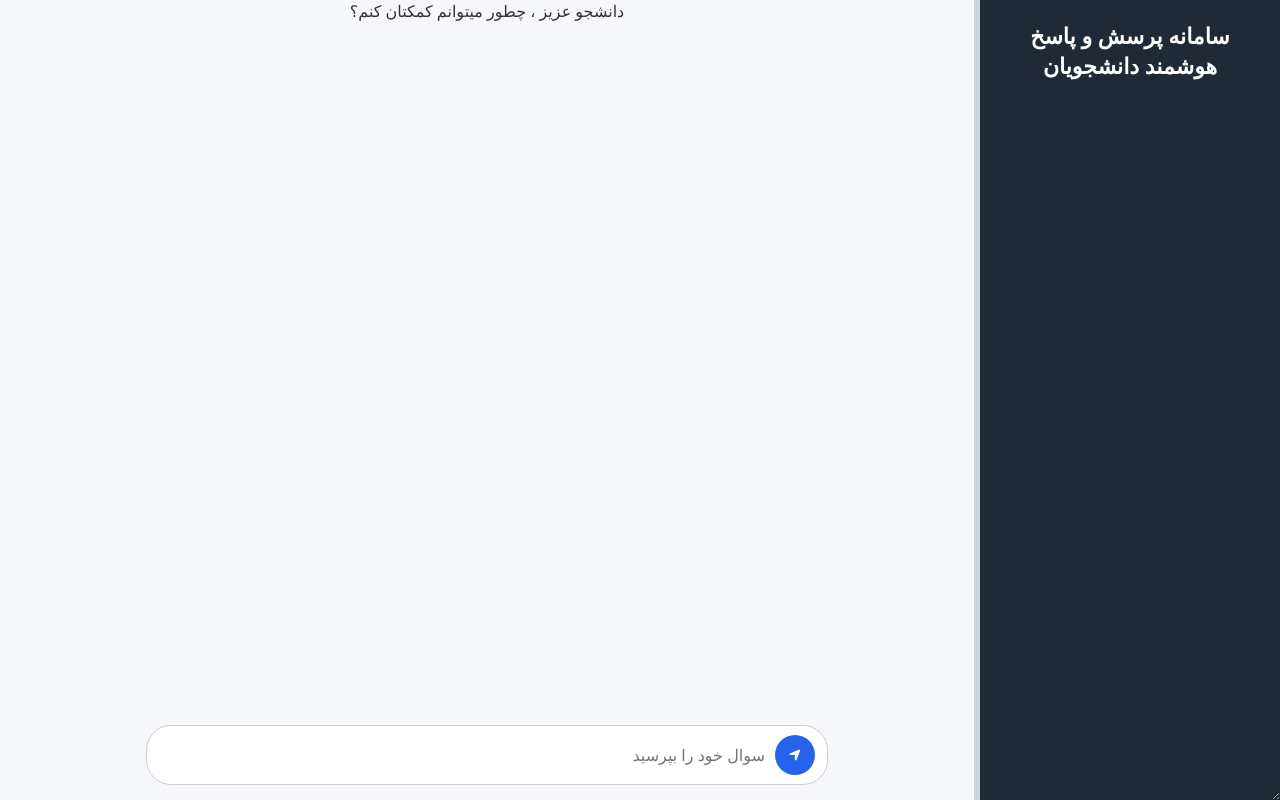
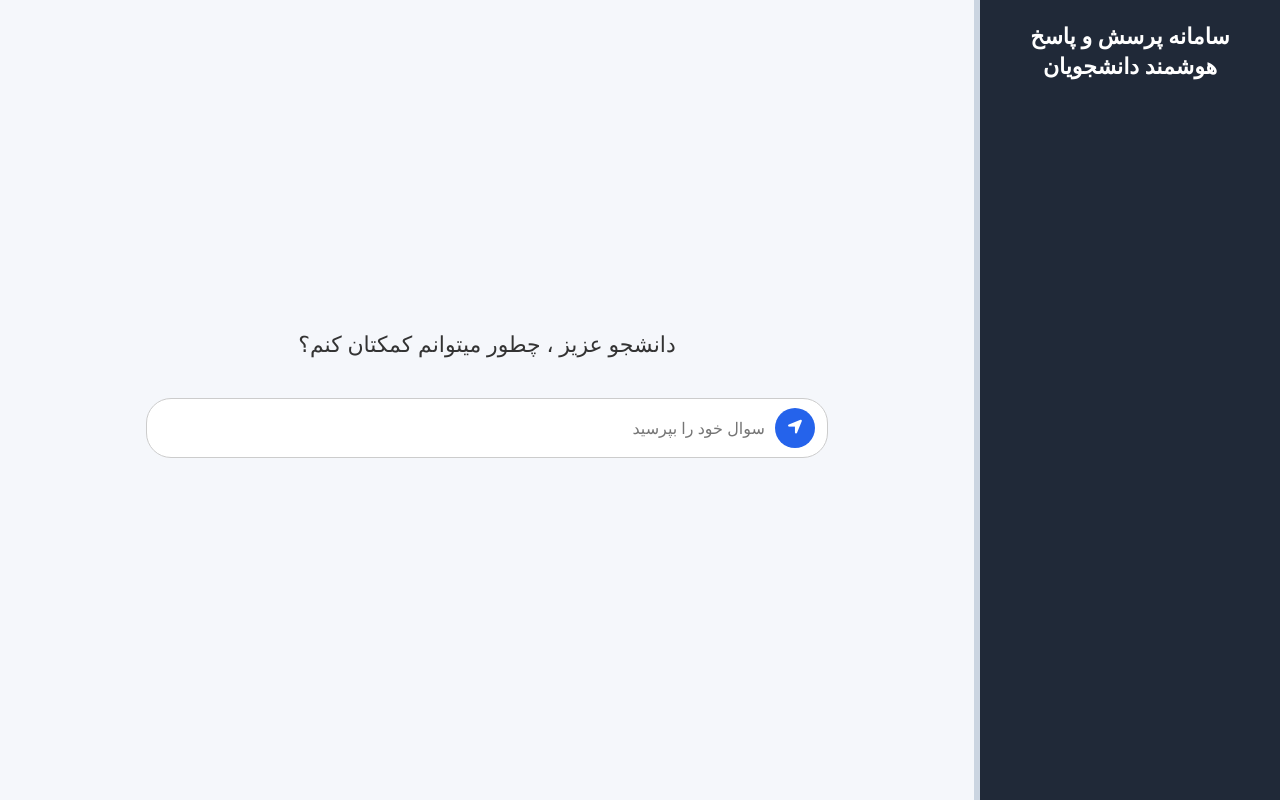
Before and after one commit to Poya403/RAG-Project, a Flask app: page / in a window 1280 px wide. Run offline with Flask 3, Linux system fonts and the light colour scheme.

Commit message:
Improve chat layout, message positioning, and auto-scrolling

```diff
--- a/front-end/static/css/send_request.css
+++ b/front-end/static/css/send_request.css
@@ -1,33 +1,30 @@
-#chat-messages {
-    flex: 1;
-    display: flex;
-    flex-direction: column;
-    gap: 15px;
-    width: 75%;
-    margin-top: 20px;
-}
-
 .user-message {
     align-self: flex-end;
     background-color: #dbeafe;
     color: #1e3a8a;
-    padding: 15px 20px;
+
+    padding: 12px 18px;
     border-radius: 18px;
+
     max-width: 80%;
     line-height: 1.8;
+
     overflow-wrap: anywhere;
-    font-size: medium;
 }
 
 .bot-message {
     align-self: flex-start;
     text-align: right;
-    background-color: #f1f5f9;
+
+    background-color: white;
     color: #1e293b;
-    padding: 12px 16px;
-    border-radius: 12px;
+
+    padding: 12px 18px;
+    border-radius: 18px;
+
     max-width: 90%;
     line-height: 1.8;
+
     white-space: pre-wrap;
     overflow-wrap: anywhere;
 }
--- a/front-end/static/css/style.css
+++ b/front-end/static/css/style.css
@@ -1,12 +1,15 @@
+
 * {
     margin: 0;
     padding: 0;
     box-sizing: border-box;
+
     font-family: system-ui, -apple-system, BlinkMacSystemFont,
         'Segoe UI', Roboto, Oxygen, Ubuntu, Cantarell,
         'Open Sans', 'Helvetica Neue', sans-serif;
 }
 
+/* Main Layout */
 body {
     display: flex;
     width: 100%;
@@ -14,17 +17,20 @@ body {
     overflow: hidden;
 }
 
+/* Chat History */
 #ChatHistory {
     width: 300px;
     min-width: 180px;
     max-width: 500px;
     flex-shrink: 0;
+
     height: 100%;
     padding: 20px;
+
     background-color: #202938;
     color: white;
+
     text-align: center;
-    resize: horizontal;
     overflow-y: auto;
 }
 
@@ -33,6 +39,7 @@ body {
     margin-bottom: 30px;
 }
 
+/* Resizer */
 #resizer {
     width: 6px;
     flex-shrink: 0;
@@ -47,9 +54,11 @@ body {
     background-color: #2563eb;
 }
 
+/* Main Chat */
 #Chat {
     flex: 1;
     min-width: 200px;
+    height: 100%;
 
     display: flex;
     flex-direction: column;
@@ -59,24 +68,49 @@ body {
     background-color: #f5f7fb;
 }
 
-#Chat p {
-    font-size: 16px;
-    margin-bottom: 20px;
-    color: #333;
+/* Chat Content */
+#chat-content {
+    width: 70%;
+    max-width: 850px;
+
+    display: flex;
+    flex-direction: column;
+    align-items: center;
 }
 
+/* Welcome Message */
+#welcome-msg {
+    font-size: 22px;
+    color: #333;
+    text-align: center;
+
+    margin-bottom: 25px;
+}
+
+/* Chat Messages */
+#chat-messages {
+    width: 100%;
+
+    display: flex;
+    flex-direction: column;
+    gap: 15px;
+}
+
+/* Chat Input */
 .chat-input-container {
     display: flex;
     align-items: center;
 
     width: 70%;
-    max-width: 700px;
+    max-width: 850px;
 
     padding: 8px 12px;
 
     background-color: white;
     border: 1px solid #ccc;
     border-radius: 25px;
+
+    margin-top: 15px;
     margin-bottom: 15px;
 }
 
@@ -98,7 +132,6 @@ body {
 .chat-input-container button {
     width: 40px;
     height: 40px;
-
     flex-shrink: 0;
 
     border: none;
@@ -111,9 +144,28 @@ body {
 }
 
 .chat-input-container button i {
-    font-size: 17;
+    font-size: 17px;
 }
 
 .chat-input-container button:hover {
     background-color: #1d4ed8;
 }
+
+
+#Chat.chat-started {
+    justify-content: flex-end;
+}
+
+#Chat.chat-started #chat-content {
+    flex: 1;
+    min-height: 0;
+
+    overflow-y: auto;
+
+    padding-top: 25px;
+    padding-bottom: 15px;
+}
+
+#Chat.chat-started .chat-input-container {
+    flex-shrink: 0;
+}
--- a/front-end/static/js/send_request.js
+++ b/front-end/static/js/send_request.js
@@ -1,6 +1,17 @@
+
+const chat = document.getElementById("Chat");
+const chatContent = document.getElementById("chat-content");
+
 const questionInput = document.getElementById("question-input");
 const sendButton = document.getElementById("send-button");
 const chatMessages = document.getElementById("chat-messages");
+const welcomeMessage = document.getElementById("welcome-msg");
+
+
+// Auto scroll to latest message
+function scrollToBottom() {
+    chatContent.scrollTop = chatContent.scrollHeight;
+}
 
 
 // Send question to Flask
@@ -12,6 +23,12 @@ async function askQuestion() {
     if (!question) {
         return;
     }
+
+    // Change chat layout
+    chat.classList.add("chat-started");
+
+    // Hide welcome message
+    welcomeMessage.hidden = true;
 
     // Display user's question
     const userMessage = document.createElement("p");
@@ -29,6 +46,9 @@ async function askQuestion() {
     answerElement.textContent = "در حال پردازش سوال...";
 
     chatMessages.appendChild(answerElement);
+
+    // Scroll to latest message
+    scrollToBottom();
 
     // Disable send button
     sendButton.disabled = true;
@@ -71,12 +91,14 @@ async function askQuestion() {
 
             answerElement.textContent += token;
 
-            // Auto scroll
-            chatMessages.scrollTop = chatMessages.scrollHeight;
+            // Auto scroll during streaming
+            scrollToBottom();
         }
 
         // Decode remaining characters
         answerElement.textContent += decoder.decode();
+
+        scrollToBottom();
 
     } catch (error) {
 
--- a/front-end/templates/index.html
+++ b/front-end/templates/index.html
@@ -11,9 +11,10 @@
 </head>
 <body>
     <div id="Chat">
-        <p>دانشجو عزیز ، چطور میتوانم کمکتان کنم؟</p>
-
-        <div id="chat-messages"></div>
+        <div id="chat-content">
+            <p id="welcome-msg">دانشجو عزیز ، چطور میتوانم کمکتان کنم؟</p>
+            <div id="chat-messages"></div>
+        </div>
 
         <div class="chat-input-container">
             <input type="text" id="question-input" placeholder="سوال خود را بپرسید">
```
Also changed, not shown: data/vector_db/chroma.sqlite3, 2 other files.
